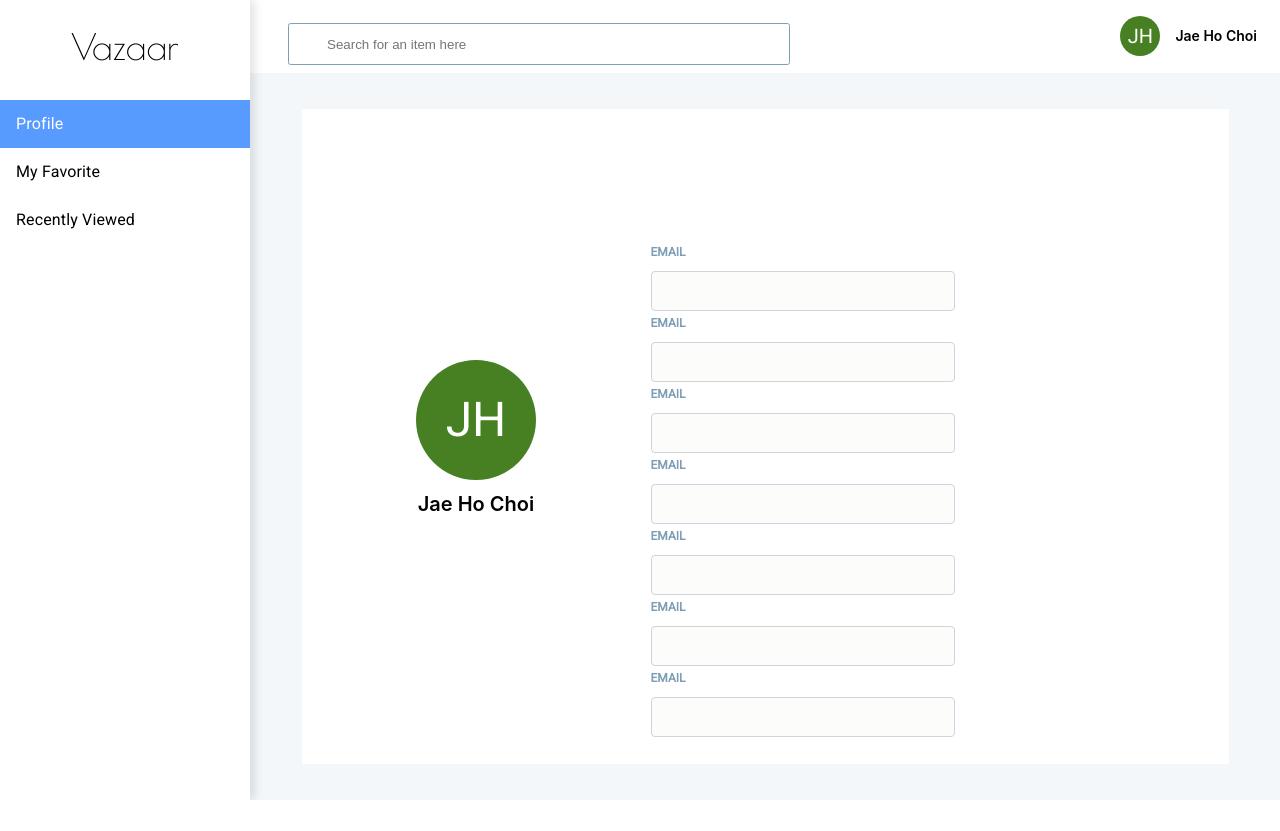
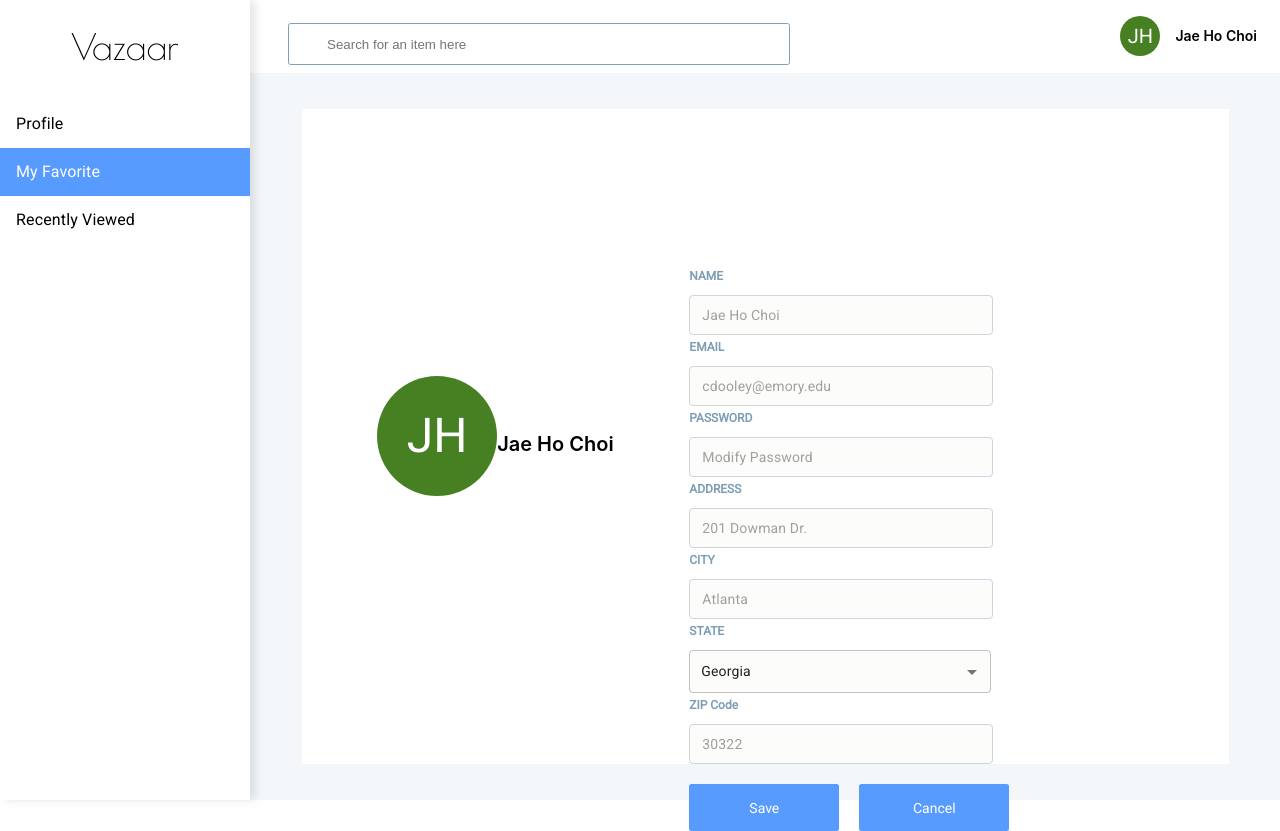
Before and after one commit to jchoi3473/Vazaar, a React (Create React App) app: page /profile in a window 1280 px wide. Before the commit the page ends 800 px from the top, so only its background shows below. Built offline with nearby package versions, Linux system fonts and the light colour scheme.

Commit message:
Profile Page Implementations
- Initial implementation of profile page complete
- May change designs based on priority

```diff
--- a/src/pages/profile/Profile.js
+++ b/src/pages/profile/Profile.js
@@ -7,10 +7,14 @@ import { alpha, styled } from "@mui/material/styles";
 
 import InputBase from "@mui/material/InputBase";
 import TextField from "@mui/material/TextField";
+import MenuItem from "@mui/material/MenuItem";
+import BlueButton from '../../components/button/BlueButton';
 
 import List from '@mui/material/List';
 import ListItemButton from '@mui/material/ListItemButton';
 import ListItemText from '@mui/material/ListItemText';
+
+
 const FormInput = styled(InputBase)(({ theme }) => ({
     "label + &": {
       marginTop: theme.spacing(3),
@@ -46,7 +50,7 @@ const FormInput = styled(InputBase)(({ theme }) => ({
       marginTop: theme.spacing(3),
     },
     display: "block",
-    width: "100%",
+    width: "65%",
     "& .MuiOutlinedInput-root":{
         width: "100%",
 
@@ -57,7 +61,7 @@ const FormInput = styled(InputBase)(({ theme }) => ({
       backgroundColor: theme.palette.mode === "light" ? "#fcfcfb" : "#2b2b2b",
     //   border: "1px solid #ced4da",
       fontSize: 14,
-      maxWidth: "373px",
+      maxWidth: "430px",
       width: "100%",
       height: "18px",
       padding: "10px 12px",
@@ -105,9 +109,61 @@ function stringAvatar(name) {
 }
 
 function Profile(props) {
-    const [selectedIndex, setSelectedIndex] = React.useState(0);
+    const [selectedIndex, setSelectedIndex] = React.useState(1);
     const handleListItemClick = (event, index) => {
         setSelectedIndex(index);
+      };
+
+
+    const [state, setState] = useState("Georgia"); //replace with REAL USER information
+    const [name, setName] = useState("");
+    const [email, setEmail] = useState("");
+    const [address, setAddress] = useState("");
+    const [city, setCity] = useState("");
+    const [zipcode, setZipcode] = useState("");
+    const [password, setPassword] = useState("");
+
+    const onChangeName = (e) => {
+      setName(e.target.value);
+    };
+    const onChangeEmail = (e) => {
+      setEmail(e.target.value);
+    };
+    const onChangeAddress = (e) => {
+      setAddress(e.target.value);
+    };
+    const onChangeCity = (e) => {
+      setCity(e.target.value);
+    };
+    const onChangeZipcode = (e) => {
+      setZipcode(e.target.value);
+    };
+    const onChangePassword = (e) => {
+      setPassword(e.target.value);
+    };
+
+    const handleStateChange = (event) => {
+      setState(event.target.value);
+    };
+
+    const onClickLogo = () => {
+      props.history.push("main");
+    };
+
+    const onClickCancel = () => {
+      props.history.push("profile");
+    };
+
+    const onClickModifyProfile = async () => {
+      console.log("Modify Profile");
+      await Profile(
+        name,
+        email,
+        address,
+        city,
+        zipcode,
+        password,
+      );
     };
     return(
         <Dashboard
@@ -146,68 +202,367 @@ function Profile(props) {
         }
         main = {
           <div className = "Vazaar-Profile-Section-Container">
-                    <div style = {{display:"flex", flexDirection:"column", alignItems:"center", justifyContent:"center"}}>
+                  <div style = {{display:"flex", flexDirection:"row", alignItems:"center", justifyContent:"center"}}>
                       <Avatar className = "Vazaar-Avatar" {...stringAvatar('Jae Ho Choi')} />
                       <div className = "Vazaar-Profile-Name" style = {{fontSize:"20px", marginTop:"15px"}}>
                           Jae Ho Choi
                       </div>
                   </div>
+
+          {/* <div
+            className="Vazaar-Profile-Button-Container"
+          >
+            <div onClick={(e) => onClickModifyProfile()}>
+              <BlueButton text="Save" width="150px" height="47px" />
+            </div>
+
+            <div style = {{paddingTop: "10px" }}></div>
+
+            <div onClick={(e) => onClickCancel()}>
+              <BlueButton text="Cancel" width="150px" height="47px" />
+            </div>
+            </div> */}
+
+
+
               <div style = {{width: "50%", height:"60%", display: "flex", justifyContent:"space-evenly", flexDirection:"column"}}>
                   <div>
-                        <div className="Vazaar-SellItem-Form-SecondTitle">EMAIL</div>
+            <div className="Vazaar-Profile-Form-Container">
+              <div className="Vazaar-Profile-Form-SubContainer">
+                <div className="Vazaar-Profile-Form-SecondTitle">NAME</div>
                 <FormInput
-                            // value={name}
-                            // onChange={(e) => onChangeName(e)}
+                  placeholder="Jae Ho Choi" //replace with REAL USER information
+                  value={name}
+                  onChange={(e) => onChangeName(e)}
                 />
               </div>
-                    <div>
-                        <div className="Vazaar-SellItem-Form-SecondTitle">EMAIL</div>
+              <div className="Vazaar-Profile-Form-SubContainer">
+              <div className="Vazaar-Profile-Form-SecondTitle">EMAIL</div>
               <FormInput
-                            // value={name}
-                            // onChange={(e) => onChangeName(e)}
+                placeholder="cdooley@emory.edu" //replace with REAL USER information
+                value={email}
+                onChange={(e) => onChangeEmail(e)}
+              />
+            <div className="Vazaar-Profile-Form-SubContainer">
+              <div className="Vazaar-Profile-Form-SecondTitle">PASSWORD</div>
+              <FormInput
+                placeholder="Modify Password"
+                value={password}
+                onChange={(e) => onChangePassword(e)}
               />
             </div>
-                    <div>
-                        <div className="Vazaar-SellItem-Form-SecondTitle">EMAIL</div>
+            <div className="Vazaar-Profile-Form-SubContainer">
+              <div className="Vazaar-Profile-Form-SecondTitle">ADDRESS</div>
               <FormInput
-                            // value={name}
-                            // onChange={(e) => onChangeName(e)}
+                placeholder="201 Dowman Dr." //replace with REAL USER information
+                value={address}
+                onChange={(e) => onChangeAddress(e)}
               />
             </div>
-                    <div>
-                        <div className="Vazaar-SellItem-Form-SecondTitle">EMAIL</div>
+            <div className="Vazaar-Profile-Form-SubContainer">
+              <div className="Vazaar-Profile-Form-SecondTitle">CITY</div>
               <FormInput
-                            // value={name}
-                            // onChange={(e) => onChangeName(e)}
+                placeholder="Atlanta" //replace with REAL USER information
+                value={city}
+                onChange={(e) => onChangeCity(e)}
               />
             </div>
-                    <div>
-                        <div className="Vazaar-SellItem-Form-SecondTitle">EMAIL</div>
+            </div>
+            <div className="Vazaar-Profile-Form-SubContainer">
+              <div className="Vazaar-Profile-Form-SecondTitle">STATE</div>
+              <FormTextField
+                style={{
+                  textAlign: "left",
+                }}
+                value={state}
+                placeholder="Georgia" //replace with REAL USER information
+                select
+                onChange={handleStateChange}
+                rows={5}
+                SelectProps={{
+                  MenuProps: { PaperProps: { sx: { maxHeight: 250 } } },
+                }}
+              >
+                {states.map((option) => (
+                  <MenuItem key={option.value} value={option.value}>
+                    {option.value}
+                  </MenuItem>
+                ))}
+              </FormTextField>
+            </div>
+            <div className="Vazaar-Profile-Form-SubContainer">
+              <div className="Vazaar-Profile-Form-SecondTitle">ZIP Code</div>
               <FormInput
-                            // value={name}
-                            // onChange={(e) => onChangeName(e)}
-                        />
-                    </div>
-                    <div>
-                        <div className="Vazaar-SellItem-Form-SecondTitle">EMAIL</div>
-                        <FormInput
-                            // value={name}
-                            // onChange={(e) => onChangeName(e)}
-                        />
-                    </div>
-                    <div>
-                        <div className="Vazaar-SellItem-Form-SecondTitle">EMAIL</div>
-                        <FormInput
-                            // value={name}
-                            // onChange={(e) => onChangeName(e)}
+                placeholder="30322" //replace with REAL USER information
+                value={zipcode}
+                onChange={(e) => onChangeZipcode(e)}
               />
             </div>
           </div>
 
+          </div>
 
+          <div style = {{paddingTop: "20px" }}></div>
+
+          <div
+            className="Vazaar-Profile-Button-Container"
+            style = {{display:"flex", flexDirection:"row", paddingLeft: "0px"}}
+          >
+            <div onClick={(e) => onClickModifyProfile()}>
+              <BlueButton text="Save" width="150px" height="47px" />
+              </div>
+
+              <div style = {{paddingRight: "20px" }}></div>
+
+            <div onClick={(e) => onClickCancel()}>
+              <BlueButton text="Cancel" width="150px" height="47px" />
+
+              </div>
+              </div>
+              </div>
             </div>
           }
         />
     );
 }
-export default  Profile;
+
+export default Profile;
+
+const states = [
+  {
+    value: "Alabama",
+    label: "AL",
+  },
+  {
+    value: "Alaska",
+    label: "AK",
+  },
+  {
+    value: "American Samoa",
+    label: "AS",
+  },
+  {
+    value: "Arizona",
+    label: "AZ",
+  },
+  {
+    value: "Arkansas",
+    label: "AR",
+  },
+  {
+    value: "California",
+    label: "CA",
+  },
+  {
+    value: "Colorado",
+    label: "CO",
+  },
+  {
+    value: "Connecticut",
+    label: "CT",
+  },
+  {
+    value: "Delaware",
+    label: "DE",
+  },
+  {
+    value: "District Of Columbia",
+    label: "DC",
+  },
+  {
+    value: "Federated States Of Micronesia",
+    label: "FM",
+  },
+  {
+    value: "Florida",
+    label: "FL",
+  },
+  {
+    value: "Georgia",
+    label: "GA",
+  },
+  {
+    value: "Guam",
+    label: "GU",
+  },
+  {
+    value: "Hawaii",
+    label: "HI",
+  },
+  {
+    value: "Idaho",
+    label: "ID",
+  },
+  {
+    value: "Illinois",
+    label: "IL",
+  },
+  {
+    value: "Indiana",
+    label: "IN",
+  },
+  {
+    value: "Iowa",
+    label: "IA",
+  },
+  {
+    value: "Kansas",
+    label: "KS",
+  },
+  {
+    value: "Kentucky",
+    label: "KY",
+  },
+  {
+    value: "Louisiana",
+    label: "LA",
+  },
+  {
+    value: "Maine",
+    label: "ME",
+  },
+  {
+    value: "Marshall Islands",
+    label: "MH",
+  },
+  {
+    value: "Maryland",
+    label: "MD",
+  },
+  {
+    value: "Massachusetts",
+    label: "MA",
+  },
+  {
+    value: "Michigan",
+    label: "MI",
+  },
+  {
+    value: "Minnesota",
+    label: "MN",
+  },
+  {
+    value: "Mississippi",
+    label: "MS",
+  },
+  {
+    value: "Missouri",
+    label: "MO",
+  },
+  {
+    value: "Montana",
+    label: "MT",
+  },
+  {
+    value: "Nebraska",
+    label: "NE",
+  },
+  {
+    value: "Nevada",
+    label: "NV",
+  },
+  {
+    value: "New Hampshire",
+    label: "NH",
+  },
+  {
+    value: "New Jersey",
+    label: "NJ",
+  },
+  {
+    value: "New Mexico",
+    label: "NM",
+  },
+  {
+    value: "New York",
+    label: "NY",
+  },
+  {
+    value: "North Carolina",
+    label: "NC",
+  },
+  {
+    value: "North Dakota",
+    label: "ND",
+  },
+  {
+    value: "Northern Mariana Islands",
+    label: "MP",
+  },
+  {
+    value: "Ohio",
+    label: "OH",
+  },
+  {
+    value: "Oklahoma",
+    label: "OK",
+  },
+  {
+    value: "Oregon",
+    label: "OR",
+  },
+  {
+    value: "Palau",
+    label: "PW",
+  },
+  {
+    value: "Pennsylvania",
+    label: "PA",
+  },
+  {
+    value: "Puerto Rico",
+    label: "PR",
+  },
+  {
+    value: "Rhode Island",
+    label: "RI",
+  },
+  {
+    value: "South Carolina",
+    label: "SC",
+  },
+  {
+    value: "South Dakota",
+    label: "SD",
+  },
+  {
+    value: "Tennessee",
+    label: "TN",
+  },
+  {
+    value: "Texas",
+    label: "TX",
+  },
+  {
+    value: "Utah",
+    label: "UT",
+  },
+  {
+    value: "Vermont",
+    label: "VT",
+  },
+  {
+    value: "Virgin Islands",
+    label: "VI",
+  },
+  {
+    value: "Virginia",
+    label: "VA",
+  },
+  {
+    value: "Washington",
+    label: "WA",
+  },
+  {
+    value: "West Virginia",
+    label: "WV",
+  },
+  {
+    value: "Wisconsin",
+    label: "WI",
+  },
+  {
+    value: "Wyoming",
+    label: "WY",
+  },
+];
--- a/src/pages/profile/Profile.scss
+++ b/src/pages/profile/Profile.scss
@@ -32,3 +32,27 @@
     height: 120px !important;
     font-size: 48px !important;
 }
+
+
+
+.Vazaar-Profile-Form-SecondTitle{
+    font-family: Roboto;
+    font-style: normal;
+    font-weight: bold;
+    font-size: 12px;
+    line-height: 24px;
+    /* or 200% */
+    width: fit-content;
+    margin-bottom: 7px;
+    color: #7D9EB5;
+}
+
+.Vazaar-Profile-Form-Container{
+    margin-top: 24px;
+    display: column;
+    // flex-wrap: wrap;
+    justify-content: space-evenly;
+    width: 100%;
+    height: 500px;
+    // max-width: 417px;
+}
```
Lines whose indentation alone changed are shown as unchanged.
